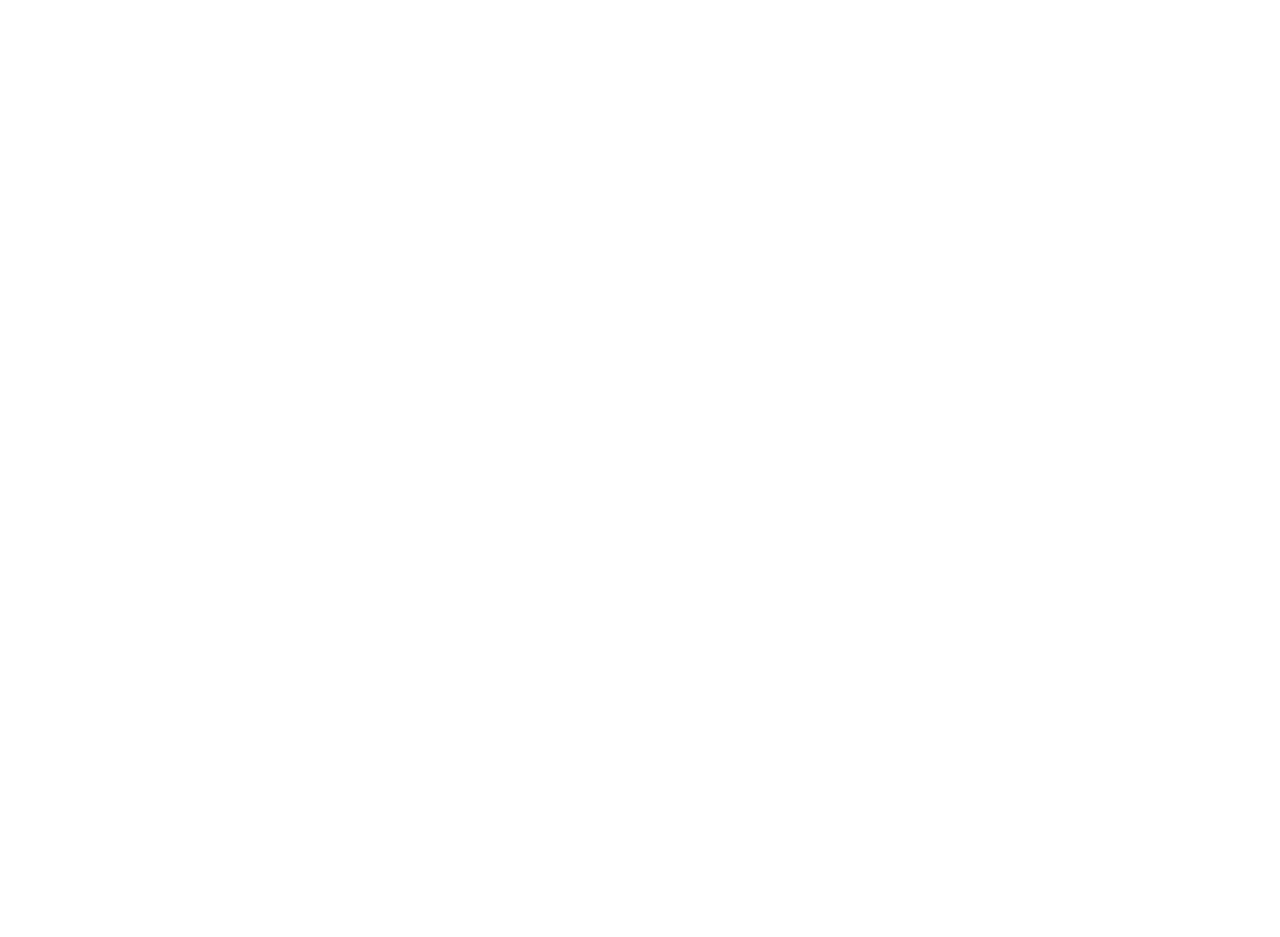
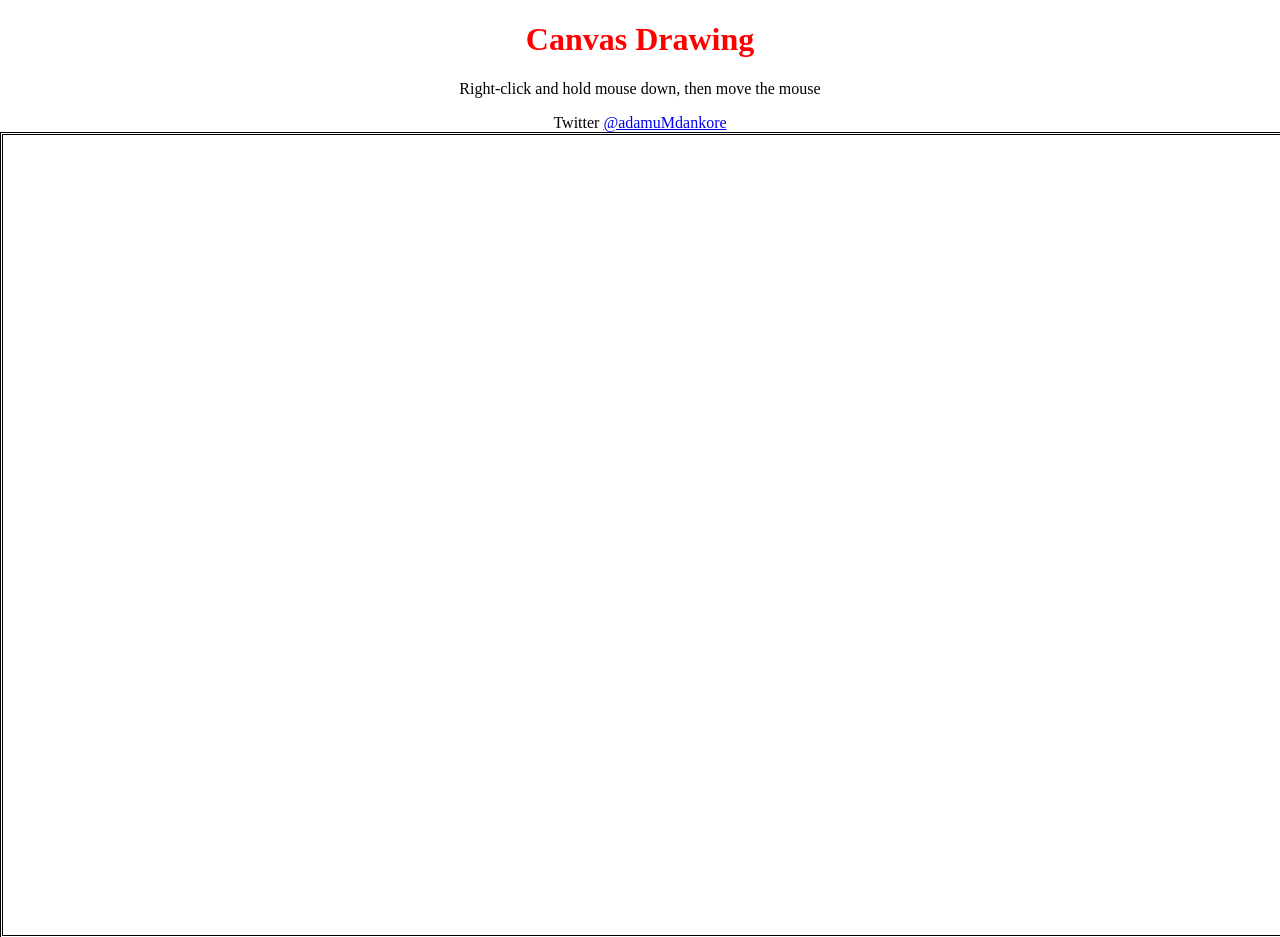
Before and after one commit to dankore/canvas, a plain HTML site: page index.html in a window 1280 px wide. Shown: the top 937 px of the page. Before the commit the page ends 804 px from the top, so only its background shows below. Drawn offline with Linux system fonts and the light colour scheme.

Commit message:
title, expplainer and twitter

```diff
--- a/index.html
+++ b/index.html
@@ -3,5 +3,8 @@
 <link rel="stylesheet" href="styles.css" />
 <meta charset="UTF-8">
 <title>HTML5 Canvas</title>
+<h1> Canvas Drawing </h1>
+<p> Right-click and hold mouse down, then move the mouse
+<p class="twitter">Twitter <a href="http://twitter.com/adamumdankore"> @adamuMdankore </a>
 <canvas id="draw" width="800" height="800"></canvas>
 <script type="text/javascript" src="main.js"></script>
--- a/main.js
+++ b/main.js
@@ -6,13 +6,18 @@ canvas.height = window.innerHeight;
 ctx.strokeStyle ='#BADA55';
 ctx.lineJoin = 'round';
 ctx.lineCap = 'round';
+ctx.lineWidth = 30;
 
 let isDrawing = false;
 let lastX = 0;
 let lastY = 0;
+let hue = 0;
 
 function draw(e) {
-    if(!isDrawing) return;
+    if (!isDrawing) return;
+
+    ctx.strokeStyle = `hsl(${hue}, 100%, 50%)`;
+    // ctx.lineWidth = hue;
     ctx.beginPath();
 
     //Start from
@@ -21,14 +26,21 @@ function draw(e) {
     //Go to
     ctx.lineTo(e.offsetX, e.offsetY)
 
-    //color
     ctx.stroke();
     //Starts from zero
     [lastX, lastY] = [e.offsetX, e.offsetY]
+
+    hue++
+    if (hue >= 360) {
+        hue = 0;
+    }
+
+    console.log(e)
 }
 
 canvas.addEventListener('mousedown', (e) => {
-    isDrawing = true
+    isDrawing = true;
+
     [lastX, lastY] = [e.offsetX, e.offsetY]
     });
 canvas.addEventListener('mousemove', draw);
--- a/styles.css
+++ b/styles.css
@@ -1,3 +1,11 @@
 html, body {
     margin: 0;
   }
+  h1, p {
+      text-align: center;
+  }
+  h1 { color: red;}
+#draw {
+    border-style: double;
+    box-shadow: 10px 10px 10px silver;
+}
```
